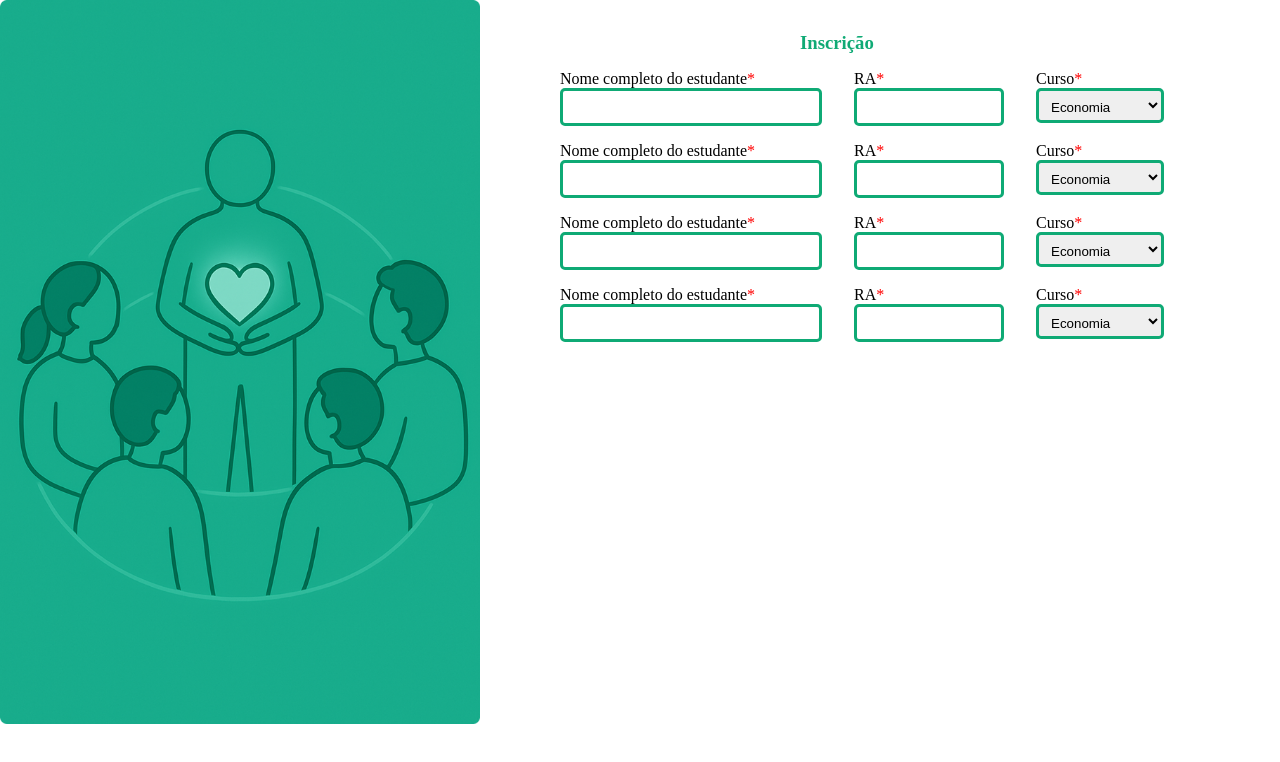
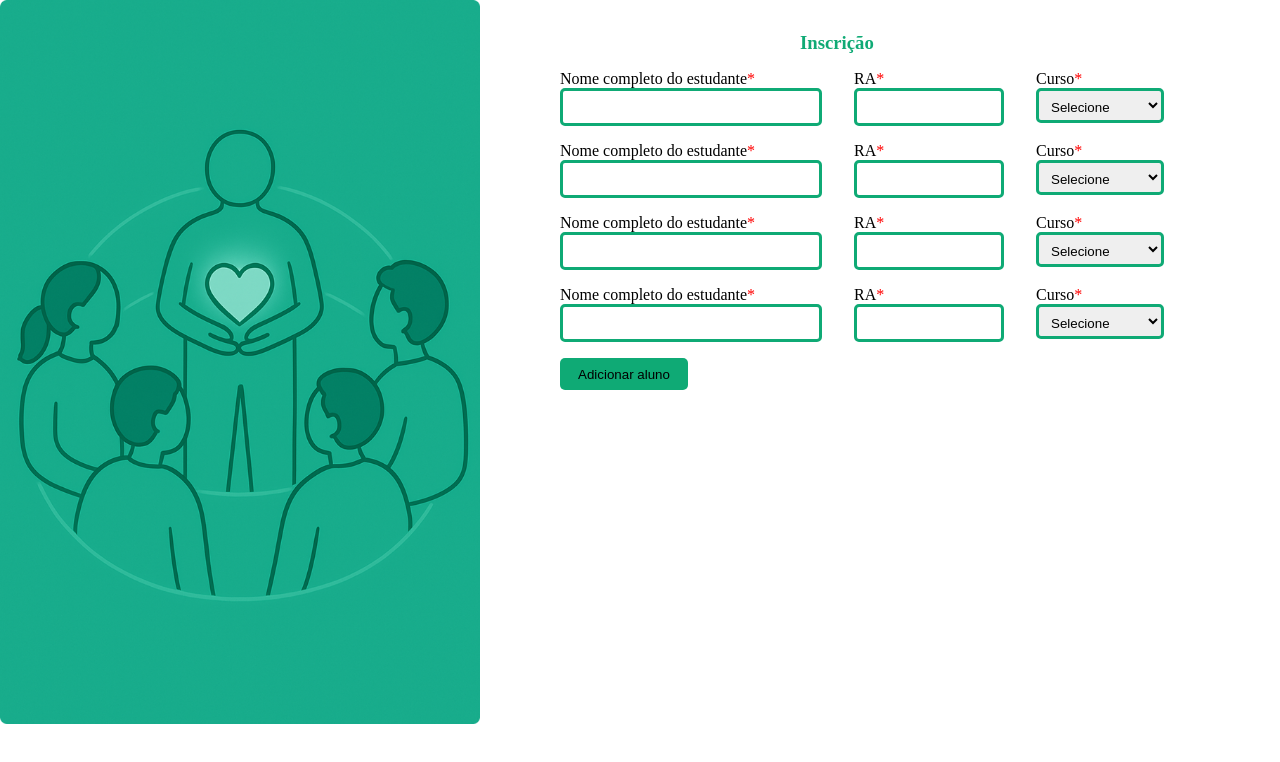
Before and after one commit to 2025-2-MCC2/Projeto4, a Next.js app in the folder frontend/: page /register in a window 1280 px wide. Shown: the top 762 px of the page. Built offline with nearby package versions, Linux system fonts and the light colour scheme.

Commit message:
Adicionei o botão de adicionar aluno na tela de registro

```diff
--- a/frontend/src/app/components/AddStudent/AddStudent.jsx
+++ b/frontend/src/app/components/AddStudent/AddStudent.jsx
@@ -16,7 +16,8 @@ export default function AddStudent() {
 
                 <div className={styles.inpCurso}>
                     <label htmlFor="inpCurso" className={styles.designLabel}>Curso<span className={styles.colorMandatory}>*</span></label>
-                    <select name="inpCurso" id="inpCurso" >
+                    <select name="inpCurso" id="inpCurso">
+                        <option value="">Selecione</option>
                         <option value="ECONOMIA">Economia</option>
                         <option value="CONTABILIDADE">Contabilidade</option>
                         <option value="ADMINISTRAÇÃO">Administração</option>
--- a/frontend/src/app/register/page.jsx
+++ b/frontend/src/app/register/page.jsx
@@ -1,11 +1,18 @@
 "use client";
 
+import { useState } from "react";
 import formImg from "../assets/formImg1.png";
 import AddStudent from "../components/AddStudent/AddStudent";
 import styles from "./register.module.css";
 import Image from "next/image";
 
 export default function Form() {
+    const [clickAddStudent, setClickAddStudent] = useState([]);
+
+    function handleAddStudent() {
+        setClickAddStudent([...clickAddStudent, clickAddStudent + 1]);
+    }
+
     return (
        <>
             <div className={styles.container}>
@@ -16,6 +23,10 @@ export default function Form() {
                     <AddStudent />
                     <AddStudent />
                     <AddStudent />
+                    {clickAddStudent.map(() => (
+                        <AddStudent />
+                    ))}
+                    <button onClick={handleAddStudent}>Adicionar aluno</button>
                 </div>
             </div>
        </>
--- a/frontend/src/app/register/register.module.css
+++ b/frontend/src/app/register/register.module.css
@@ -21,6 +21,16 @@
     margin-left: 5rem;
 }
 
+.rigthSide > button {
+    margin-top: 1rem;
+    width: 8rem;
+    height: 2rem;
+    margin-left: -10rem;
+    background-color: #0FAA75;
+    border: solid transparent;
+    border-radius: 5px;
+}
+
 .leftSide {
     width: 50%;
 }
```
